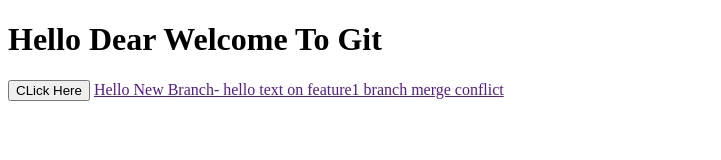
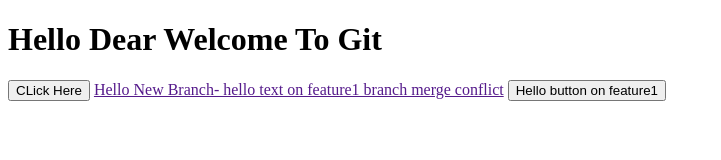
Before and after one commit to gituser2323-dev/projectTetsing1910, a plain HTML site: page index.html in a window 1280 px wide. Shown: the whole page, without its empty margins (0-721 px from the left). Drawn offline with Linux system fonts and the light colour scheme.

Commit message:
add button

```diff
--- a/index.html
+++ b/index.html
@@ -14,6 +14,7 @@
 
     <button>CLick Here</button>
     <a href="">Hello New Branch- hello text on feature1 branch merge conflict</a>
+    <button>Hello button on feature1</button>
 </body>
 
 </html>
```
